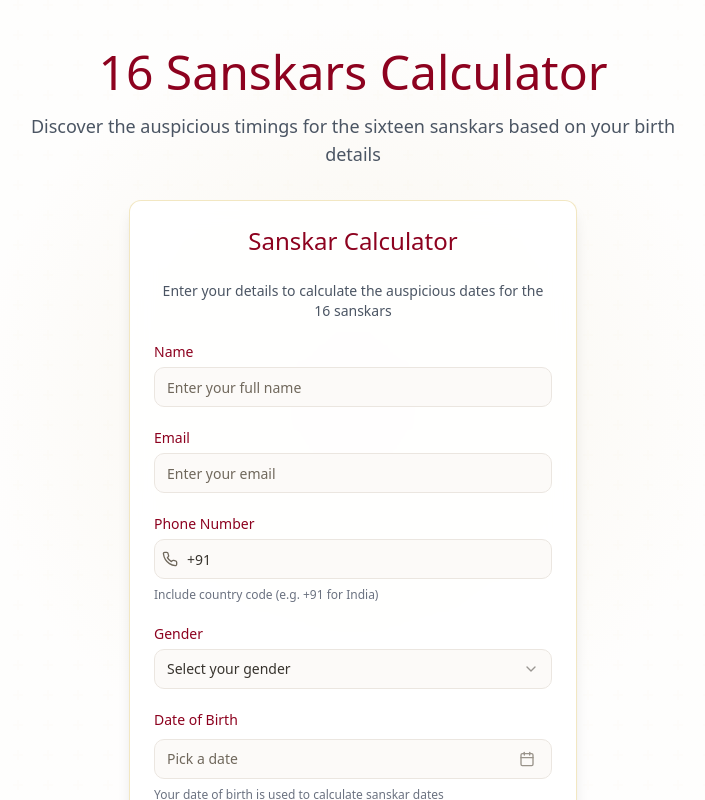
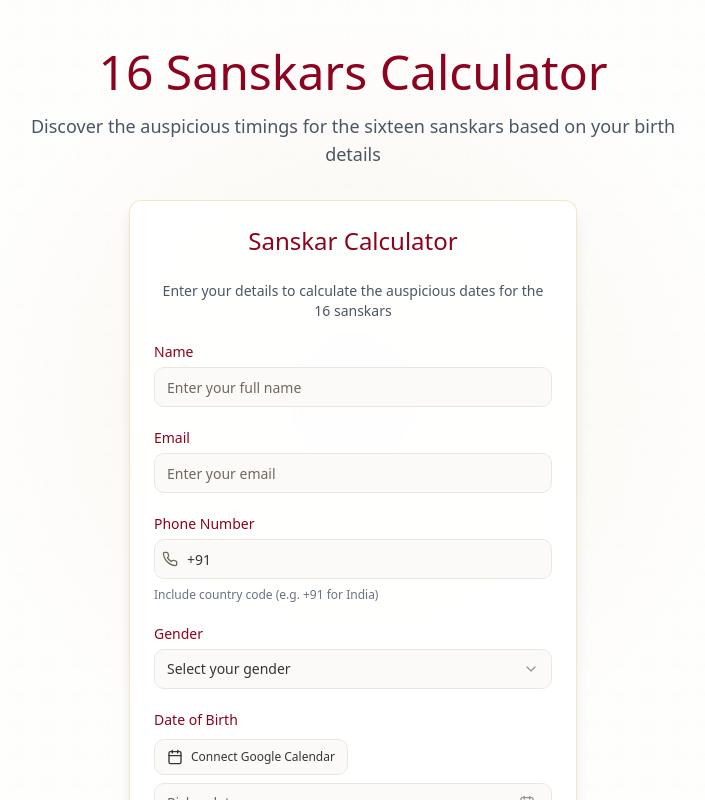
Before and after one commit to VedicTechnologies/sanskar-calculator-e3051920, a React (Vite) app: page / in a window 1280 px wide. Shown: the top 800 px of the page, without its empty margins (287-992 px from the left). Built offline with nearby package versions, Linux system fonts and the light colour scheme.

Commit message:
Refactor: Integrate Google Calendar for date input
Integrate Google Calendar for date input in the SanskarForm component.

```diff
--- a/package.json
+++ b/package.json
@@ -30,7 +30,7 @@
     "@radix-ui/react-radio-group": "^1.2.0",
     "@radix-ui/react-scroll-area": "^1.1.0",
     "@radix-ui/react-select": "^2.1.1",
-    "@radix-ui/react-separator": "^1.1.0",
+    "@radix-ui/react-separator": "^1.1.2",
     "@radix-ui/react-slider": "^1.2.0",
     "@radix-ui/react-slot": "^1.1.0",
     "@radix-ui/react-switch": "^1.1.0",
@@ -39,6 +39,7 @@
     "@radix-ui/react-toggle": "^1.1.0",
     "@radix-ui/react-toggle-group": "^1.1.0",
     "@radix-ui/react-tooltip": "^1.1.4",
+    "@react-oauth/google": "^0.12.1",
     "@tanstack/react-query": "^5.56.2",
     "class-variance-authority": "^0.7.1",
     "clsx": "^2.1.1",
--- /dev/null
+++ b/src/components/GoogleCalendarButton.tsx
@@ -0,0 +1,77 @@
+
+import React from 'react';
+import { Calendar } from 'lucide-react';
+import { Button } from '@/components/ui/button';
+import {
+  Popover,
+  PopoverContent,
+  PopoverTrigger,
+} from '@/components/ui/popover';
+import { useGoogleCalendar } from '@/hooks/useGoogleCalendar';
+import { Separator } from '@/components/ui/separator';
+
+interface GoogleCalendarButtonProps {
+  onDateSelect: (date: Date) => void;
+}
+
+const GoogleCalendarButton: React.FC<GoogleCalendarButtonProps> = ({ onDateSelect }) => {
+  const { login, events, isLoading, error, token, getEventDate } = useGoogleCalendar();
+
+  return (
+    <Popover>
+      <PopoverTrigger asChild>
+        <Button
+          variant="outline"
+          size="sm"
+          className="gap-2 text-xs"
+          onClick={() => !token && login()}
+        >
+          <Calendar className="h-3.5 w-3.5" />
+          {token ? 'Select from Calendar' : 'Connect Google Calendar'}
+        </Button>
+      </PopoverTrigger>
+
+      {token && (
+        <PopoverContent className="w-80 p-0" align="start">
+          <div className="p-3 font-medium">
+            Your upcoming events
+          </div>
+          <Separator />
+          <div className="max-h-96 overflow-auto p-2">
+            {isLoading ? (
+              <div className="flex justify-center p-4">Loading events...</div>
+            ) : error ? (
+              <div className="text-red-500 p-4">{error}</div>
+            ) : events.length === 0 ? (
+              <div className="text-center p-4 text-sm text-gray-500">No upcoming events found</div>
+            ) : (
+              <ul className="space-y-1">
+                {events.map((event) => (
+                  <li key={event.id}>
+                    <Button
+                      variant="ghost"
+                      className="w-full justify-start text-left p-2 h-auto"
+                      onClick={() => {
+                        const date = getEventDate(event);
+                        onDateSelect(date);
+                      }}
+                    >
+                      <div>
+                        <div className="font-medium">{event.summary}</div>
+                        <div className="text-xs text-gray-500">
+                          {new Date(event.start.dateTime || event.start.date!).toLocaleString()}
+                        </div>
+                      </div>
+                    </Button>
+                  </li>
+                ))}
+              </ul>
+            )}
+          </div>
+        </PopoverContent>
+      )}
+    </Popover>
+  );
+};
+
+export default GoogleCalendarButton;
--- a/src/components/SanskarForm.tsx
+++ b/src/components/SanskarForm.tsx
@@ -5,7 +5,7 @@ import { useForm } from "react-hook-form";
 import { z } from "zod";
 import { format } from "date-fns";
 import { Calendar } from "@/components/ui/calendar";
-import { CalendarIcon, Check, ChevronsUpDown, Phone as PhoneIcon } from "lucide-react";
+import { CalendarIcon, Phone as PhoneIcon } from "lucide-react";
 import {
   Form,
   FormControl,
@@ -31,6 +31,8 @@ import {
   PopoverTrigger,
 } from "@/components/ui/popover";
 import { UserData } from '@/utils/sanskarCalculator';
+import { GoogleOAuthProvider } from '@react-oauth/google';
+import GoogleCalendarButton from './GoogleCalendarButton';
 
 // Define the form schema with Zod
 const formSchema = z.object({
@@ -87,6 +89,12 @@ const SanskarForm: React.FC<SanskarFormProps> = ({ onSubmit, isLoading = false }
 
   const today = new Date();
 
+  // Handle date selection from Google Calendar
+  const handleCalendarDateSelect = (selectedDate: Date) => {
+    form.setValue('dob', selectedDate);
+    setDate(selectedDate);
+  };
+
   return (
     <div className="sanskar-form animate-entry bg-white/90 backdrop-blur-md" style={{ "--delay": "2" } as React.CSSProperties}>
       <h2 className="sanskar-form-title">Sanskar Calculator</h2>
@@ -94,6 +102,7 @@ const SanskarForm: React.FC<SanskarFormProps> = ({ onSubmit, isLoading = false }
         Enter your details to calculate the auspicious dates for the 16 sanskars
       </div>
 
+      <GoogleOAuthProvider clientId="YOUR_GOOGLE_CLIENT_ID">
         <Form {...form}>
           <form onSubmit={form.handleSubmit(handleSubmit)} className="space-y-6">
             <FormField
@@ -187,6 +196,9 @@ const SanskarForm: React.FC<SanskarFormProps> = ({ onSubmit, isLoading = false }
               render={({ field }) => (
                 <FormItem className="flex flex-col animate-entry" style={{ "--delay": "6" } as React.CSSProperties}>
                   <FormLabel className="sanskar-label">Date of Birth</FormLabel>
+                  <div className="flex items-center gap-2 mb-2">
+                    <GoogleCalendarButton onDateSelect={handleCalendarDateSelect} />
+                  </div>
                   <Popover>
                     <PopoverTrigger asChild>
                       <FormControl>
@@ -207,20 +219,6 @@ const SanskarForm: React.FC<SanskarFormProps> = ({ onSubmit, isLoading = false }
                       </FormControl>
                     </PopoverTrigger>
                     <PopoverContent className="w-auto p-0" align="start">
-                    <div className="p-2 flex justify-between border-b">
-                      <Button
-                        type="button"
-                        variant="ghost"
-                        size="sm"
-                        onClick={() => {
-                          const today = new Date();
-                          field.onChange(today);
-                          setDate(today);
-                        }}
-                      >
-                        Today
-                      </Button>
-                    </div>
                       <Calendar
                         mode="single"
                         selected={field.value}
@@ -257,6 +255,7 @@ const SanskarForm: React.FC<SanskarFormProps> = ({ onSubmit, isLoading = false }
             </Button>
           </form>
         </Form>
+      </GoogleOAuthProvider>
     </div>
   );
 };
--- a/src/components/ui/separator.tsx
+++ b/src/components/ui/separator.tsx
@@ -1,3 +1,4 @@
+
 import * as React from "react"
 import * as SeparatorPrimitive from "@radix-ui/react-separator"
 
--- /dev/null
+++ b/src/hooks/useGoogleCalendar.tsx
@@ -0,0 +1,87 @@
+
+import { useState, useEffect, useCallback } from 'react';
+import { useGoogleLogin } from '@react-oauth/google';
+
+interface CalendarEvent {
+  id: string;
+  summary: string;
+  start: {
+    dateTime: string;
+    date?: string;
+  };
+  end: {
+    dateTime: string;
+    date?: string;
+  };
+}
+
+export const useGoogleCalendar = () => {
+  const [token, setToken] = useState<string | null>(null);
+  const [events, setEvents] = useState<CalendarEvent[]>([]);
+  const [isLoading, setIsLoading] = useState(false);
+  const [error, setError] = useState<string | null>(null);
+
+  // Initialize Google login
+  const login = useGoogleLogin({
+    onSuccess: (tokenResponse) => {
+      setToken(tokenResponse.access_token);
+    },
+    onError: (errorResponse) => {
+      setError(errorResponse.error_description || 'Failed to login with Google');
+    },
+    scope: 'https://www.googleapis.com/auth/calendar.readonly',
+  });
+
+  // Fetch user's calendar events
+  const fetchEvents = useCallback(async () => {
+    if (!token) return;
+
+    setIsLoading(true);
+    try {
+      const response = await fetch(
+        'https://www.googleapis.com/calendar/v3/calendars/primary/events?maxResults=10&orderBy=startTime&singleEvents=true&timeMin=' +
+          new Date().toISOString(),
+        {
+          headers: {
+            Authorization: `Bearer ${token}`,
+          },
+        }
+      );
+
+      if (!response.ok) {
+        throw new Error('Failed to fetch calendar events');
+      }
+
+      const data = await response.json();
+      setEvents(data.items || []);
+    } catch (err: any) {
+      setError(err.message || 'Failed to fetch calendar events');
+    } finally {
+      setIsLoading(false);
+    }
+  }, [token]);
+
+  // Fetch events when token changes
+  useEffect(() => {
+    if (token) {
+      fetchEvents();
+    }
+  }, [token, fetchEvents]);
+
+  // Convert an event date to a Date object
+  const getEventDate = (event: CalendarEvent): Date => {
+    if (event.start.date) {
+      return new Date(event.start.date);
+    }
+    return new Date(event.start.dateTime);
+  };
+
+  return {
+    login,
+    events,
+    isLoading,
+    error,
+    token: !!token,
+    getEventDate,
+  };
+};
```
Also changed, not shown: 1 other file (tests, documents, lock files or other folders). Lines whose indentation alone changed are shown as unchanged.
